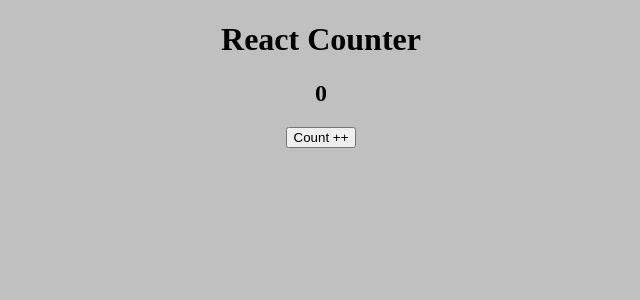
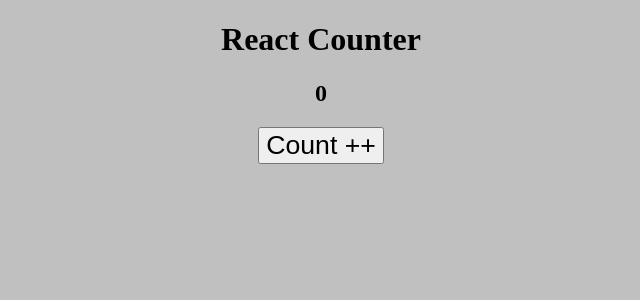
Before and after one commit to Chupriarti/react-counter, a React (Create React App) app: page / in a window 1280 px wide. Shown: the top 300 px of the page, without its empty margins (319-959 px from the left). Built offline with nearby package versions, Linux system fonts and the light colour scheme.

Commit message:
added CounterButton

```diff
--- a/src/App.js
+++ b/src/App.js
@@ -1,5 +1,6 @@
 import React from 'react'
 import './App.css';
+import CounterButton from './components/CounterButton/CounterButton';
 
 function App() {
   const [count, setCount] = React.useState(0);
@@ -7,7 +8,7 @@
     <div className="App">
       <h1>React Counter</h1>
       <h2>{count}</h2>
-      <button onClick = {() => setCount(count + 1)} >Count ++</button>
+      <CounterButton callback={() => setCount(count + 1)} title="Count ++" />
     </div>
   );
 }
--- /dev/null
+++ b/src/components/CounterButton/CounterButton.jsx
@@ -0,0 +1,10 @@
+import React from 'react'
+import './counterButton.css';
+
+const CounterButton = (props) => {
+    return (
+        <button className="btn" onClick = {props.callback} >{props.title}</button>
+    )
+}
+
+export default CounterButton
--- /dev/null
+++ b/src/components/CounterButton/counterButton.css
@@ -0,0 +1,3 @@
+.btn {
+    font-size: 20pt;
+}
```
